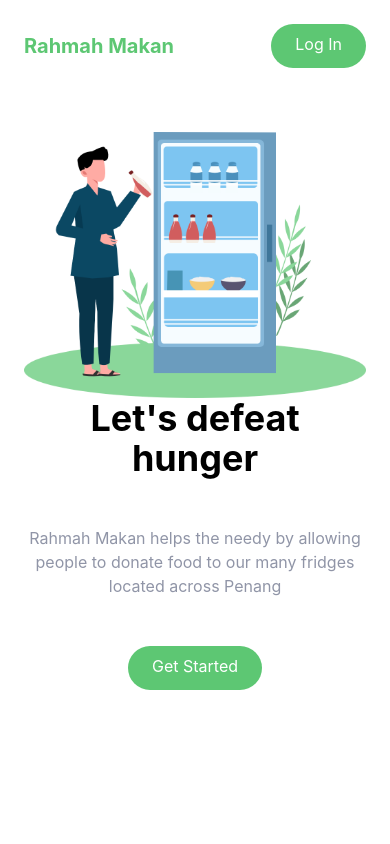
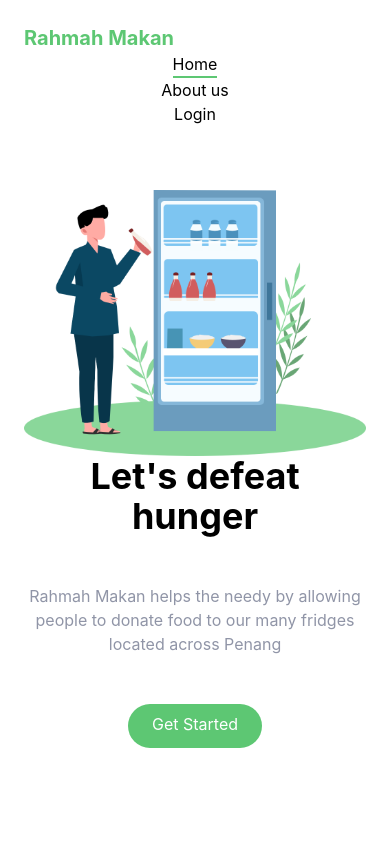
Before and after one commit to h4mmad/rahmah-makan, a React (Create React App) app: page / in a window 390 px wide. Shown: the top 844 px of the page. Built offline with nearby package versions, Linux system fonts and the light colour scheme.

Commit message:
mobile menu 1st prototype

```diff
--- a/src/components/Navbar.js
+++ b/src/components/Navbar.js
@@ -20,8 +20,25 @@ const Navbar = () => {
                 </div>
 
 
-                <MyButton text="Log In" to="/register/login"/>
+                <MyButton text="Log In" to="/register/login" className="hidden md:block"/>
 
+                {/* Hamburger Icon */}
+                <button id="menu-btn"
+                    className="block hamburger md:hidden focus:outline-none">
+                    <span id="hamburger-top"></span>
+                    <span id="hamburger-middle"></span>
+                    <span id="hamburger-bottom"></span>
+                </button>
+
+
+            </div>
+
+            <div className="md:hidden">
+                <div className="flex flex-col items-center">
+                    <NavLink to="/" className=" hover:text-darkGrayishBlue">Home</NavLink>
+                    <NavLink to="/about-us" className="hover:text-darkGrayishBlue">About us</NavLink>
+                    <NavLink to="/register/login" className="hover:text-darkGrayishBlue">Login</NavLink>
+                </div>
             </div>
         </nav>
     );
```
